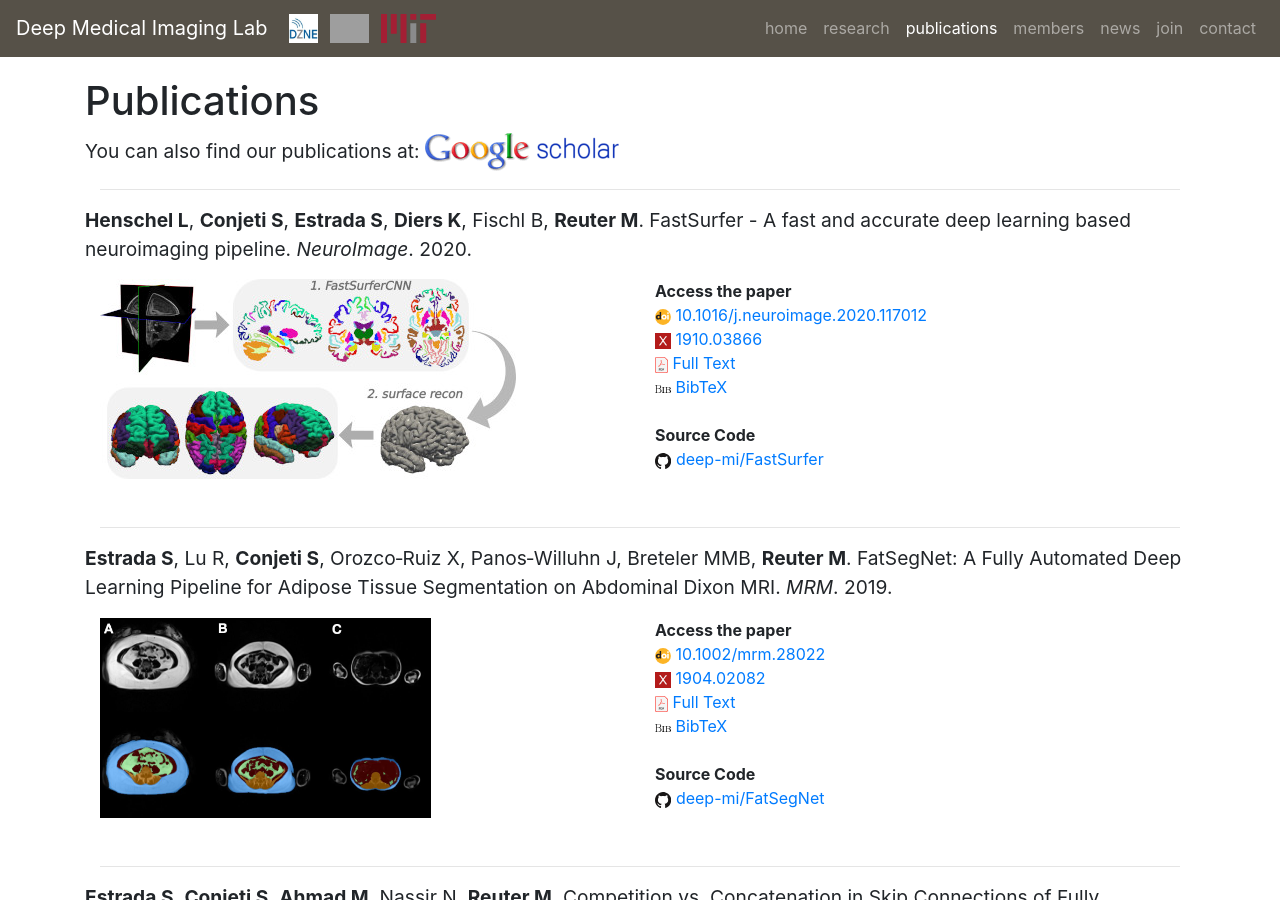
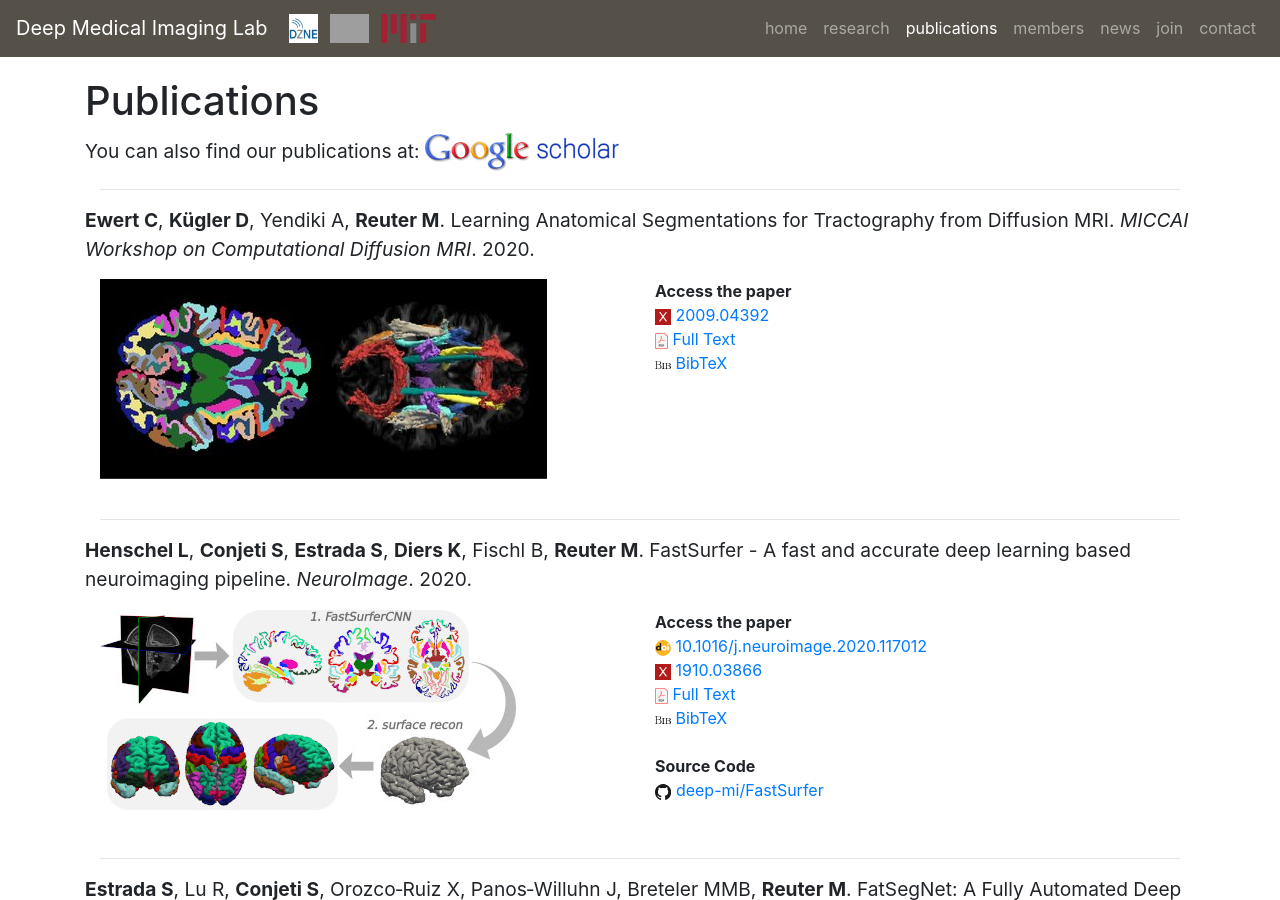
Before and after one commit to Deep-MI/Deep-MI.github.io, a Jekyll site: the page built from publications/index.html, in a window 1280 px wide and 900 px high. Built offline with Jekyll 4.4.1, drawn with Linux system fonts in a browser that asks for light colours; nearby versions of some CDN libraries; comment, search, counter and statistics services are not loaded; grey boxes are pictures that could not be loaded.

Commit message:
Added publication ewert2020 (#23)

```diff
--- a/_data/publications.yml
+++ b/_data/publications.yml
@@ -29,6 +29,18 @@
 #     - name: 'Some coauthor Lab'
 #       url: 'http://coollab.uni.edu/'
 #
+
+- id: 'ewert_2020'
+  authors: '**Ewert C**, **Kügler D**, Yendiki A, **Reuter M**'
+  title: 'Learning Anatomical Segmentations for Tractography from Diffusion MRI'
+  journal: '*MICCAI Workshop on Computational Diffusion MRI*'
+  type: 'workshop'
+  year: 2020
+  month: 10
+  image: '/static/pub/ewert_2020.jpg'
+  arxiv: 2009.04392
+  bibtex: '/static/pub/ewert_2020.bib'
+  pdf: 'https://arxiv.org/pdf/2009.04392.pdf'
 
 - id: 'henschel_2020'
   authors: '**Henschel L**, **Conjeti S**, **Estrada S**, **Diers K**, Fischl B, **Reuter M**'
--- /dev/null
+++ b/static/pub/ewert_2020.bib
@@ -0,0 +1,8 @@
+@article{ewert2020,
+   title={Learning Anatomical Segmentations for Tractography from Diffusion MRI},
+   author={Christian Ewert and David Kügler and Anastasia Yendiki and Martin Reuter},
+   eprint={2009.04392},
+   archivePrefix={arXiv},
+   year={2020},
+   journal={MICCAI International Workshop on Computational Diffusion MRI}
+}
```
Also changed, not shown: static/pub/ewert_2020.jpg (added).
